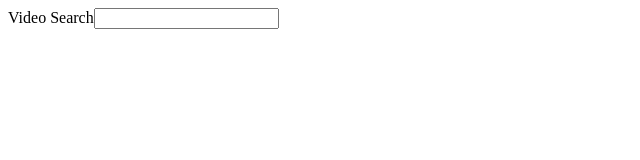
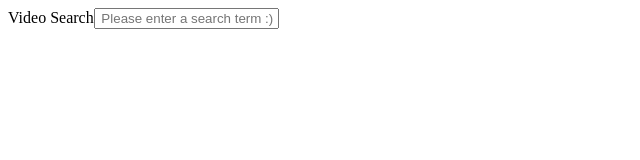
Before and after one commit to TwoEyeSea/videos, a React (Create React App) app: page / in a window 1280 px wide. Shown: the top 160 px of the page, without its empty margins (0-640 px from the left). Built offline with nearby package versions, Linux system fonts and the light colour scheme; the HTML template or start-up script is replaced by a standard one.

Commit message:
finish wiring up controlled input

```diff
--- a/src/components/SearchBar.js
+++ b/src/components/SearchBar.js
@@ -3,11 +3,16 @@ import React from "react";
 class SearchBar extends React.Component {
   state = {
     term: "",
+    placeholder: " Please enter a search term :)",
   };
 
   onFormSubmit = (e) => {
     e.preventDefault();
     this.props.onSubmit(this.state.term);
+  };
+
+  onInputChange = (e) => {
+    this.setState({ term: e.target.value });
   };
 
   render() {
@@ -16,7 +21,12 @@ class SearchBar extends React.Component {
         <form className="ui form">
           <div className="field">
             <label>Video Search</label>
-            <input type="text" />
+            <input
+              type="text"
+              placeholder={this.state.placeholder}
+              value={this.state.term}
+              onChange={this.onInputChange}
+            />
           </div>
         </form>
       </div>
```
